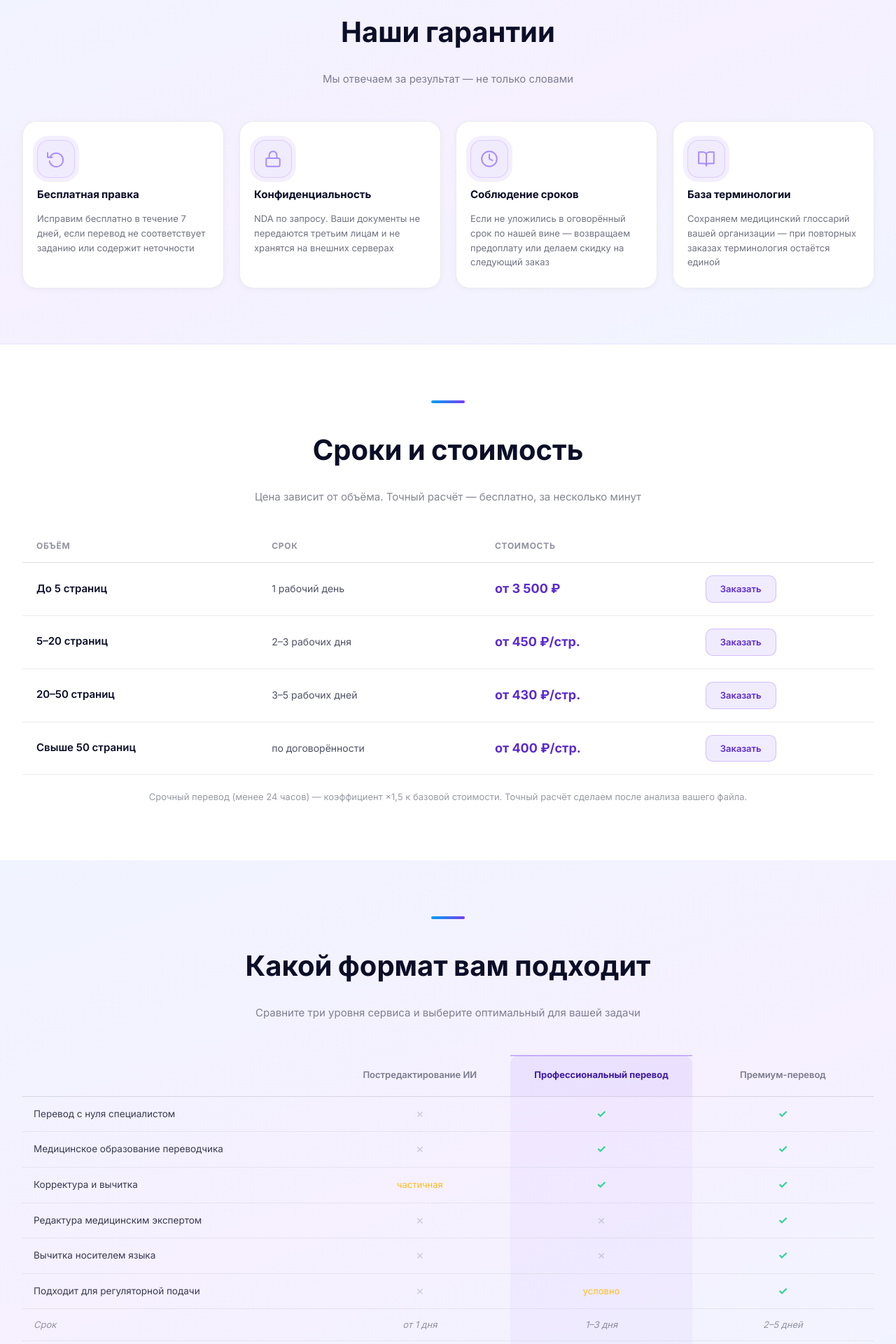
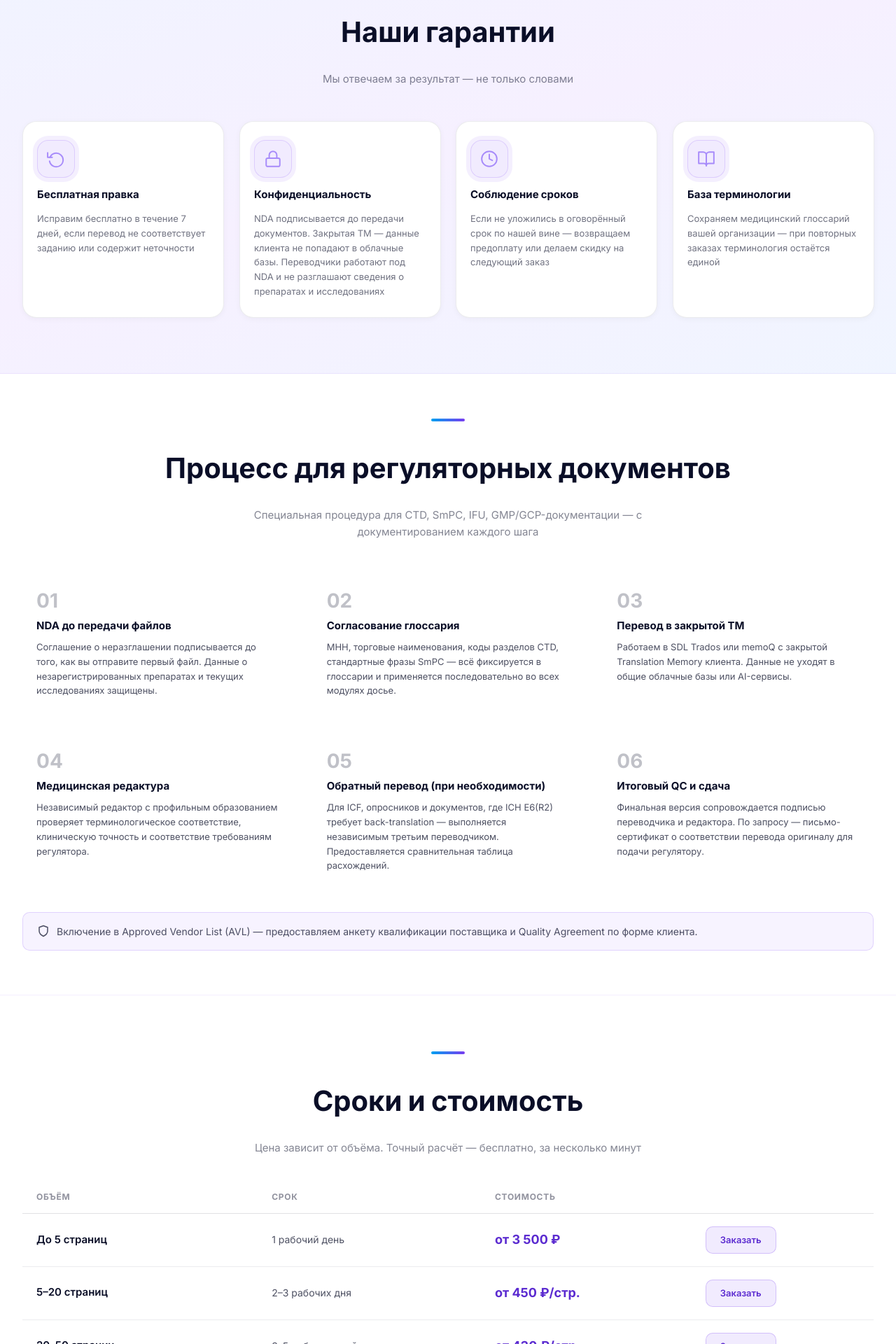
Before and after one commit to alefcom1/Moscowtrans, a PHP site: page /prototype/meditsinskiy-perevod.html in a window 1280 px wide. Shown: the part 4580-6500 px from the top of the page at 70% size. Run offline with PHP 8.4, Linux system fonts and the light colour scheme; some libraries are stand-ins or nearby versions.

Commit message:
meditsinskiy-perevod.html: RA/QA/Compliance perspective improvements
- Comparison table: remove AI post-editing column (unacceptable for regulatory docs)
  Add back-translation row, ICH/GCP row, AVL qualifier row; 2-column professional vs premium
- NDA: "по запросу" → "подписывается до передачи документов" with closed TM note
- Pricing table: 4× href="#" → href="#calc-section"
- New "Регуляторный процесс" section (6 steps: NDA → глоссарий → закрытая TM → редактура → back-translation → QC+сертификат) + AVL note
- Reviews: replace B2C "пациент за рубеж" review with RA review (CTD для ЕАЭС, замечаний от регулятора не было)
- FAQ: +4 items — back-translation/ICH E6, AVL/vendor qualification, data protection for undisclosed compounds, multilingual EAEU/EU packages
- meta description: pharma/CRO B2B focus instead of "медкарты" B2C lead
- CSS: .reg-steps, .reg-step, .rs-num, .reg-vendor-note, .cmp-ai-note

https://claude.ai/code/session_012FGJbaD6XeFPP9ekSLyuXH

```diff
--- a/prototype/css/styles.css
+++ b/prototype/css/styles.css
@@ -2386,3 +2386,66 @@ body.js-loaded .anim-fade.is-visible {
   .fl-grid { grid-template-columns: 1fr; }
   .fl-divider { width: 100%; height: 1px; margin: 28px 0; }
 }
+
+/* ══ Regulatory process section ════════════════════════════════════ */
+.sec-reg-process { padding: 64px 0; }
+.reg-steps {
+  display: grid;
+  grid-template-columns: repeat(3, 1fr);
+  gap: 28px;
+  margin-top: 40px;
+}
+.reg-step {
+  padding: 24px 20px;
+  border: 1px solid var(--border);
+  border-radius: 14px;
+  background: var(--surface);
+  position: relative;
+}
+.rs-num {
+  font-size: 28px;
+  font-weight: 800;
+  color: var(--accent);
+  opacity: .25;
+  line-height: 1;
+  margin-bottom: 10px;
+  font-family: var(--font-head);
+}
+.reg-step h3 {
+  font-size: 15px;
+  font-weight: 700;
+  margin: 0 0 8px;
+}
+.reg-step p {
+  font-size: 13px;
+  color: var(--text-secondary);
+  line-height: 1.6;
+  margin: 0;
+}
+.reg-vendor-note {
+  display: flex;
+  align-items: flex-start;
+  gap: 10px;
+  margin-top: 32px;
+  padding: 16px 20px;
+  background: rgba(120,60,240,.06);
+  border: 1px solid rgba(120,60,240,.18);
+  border-radius: 10px;
+  font-size: 14px;
+  color: var(--text-secondary);
+  line-height: 1.5;
+}
+.reg-vendor-note svg { flex-shrink: 0; color: var(--accent); margin-top: 1px; }
+@media (max-width: 900px) {
+  .reg-steps { grid-template-columns: 1fr 1fr; }
+}
+@media (max-width: 600px) {
+  .reg-steps { grid-template-columns: 1fr; }
+}
+
+/* ══ cmp-ai-note ═════════════════════════════════════════════════== */
+.cmp-ai-note {
+  font-size: 12px;
+  color: var(--text-muted);
+  line-height: 1.4;
+}
--- a/prototype/meditsinskiy-perevod.html
+++ b/prototype/meditsinskiy-perevod.html
@@ -4,7 +4,7 @@
   <meta charset="UTF-8">
   <meta name="viewport" content="width=device-width, initial-scale=1.0">
   <title>Медицинский перевод в Москве — документы, инструкции, исследования | Ремарка</title>
-  <meta name="description" content="Медицинский перевод в Москве: медкарты, инструкции к препаратам, протоколы клинических исследований. Переводчики с медицинским образованием. Конфиденциально.">
+  <meta name="description" content="Медицинский перевод в Москве для фармацевтических компаний и CRO: регуляторные досье CTD, SmPC, протоколы GCP, IFU медустройств. Переводчики-фармацевты. NDA до передачи файлов.">
   <link rel="canonical" href="https://moscowtrans.ru/meditsinskiy-perevod/">
   <link rel="icon" type="image/x-icon" href="assets/favicon.ico">
   <link rel="preconnect" href="https://fonts.googleapis.com">
@@ -543,7 +543,7 @@
             <svg width="26" height="26" viewBox="0 0 24 24" fill="none" stroke="currentColor" stroke-width="1.8" stroke-linecap="round" stroke-linejoin="round"><rect x="3" y="11" width="18" height="11" rx="2" ry="2"/><path d="M7 11V7a5 5 0 0 1 10 0v4"/></svg>
           </div>
           <h3>Конфиденциальность</h3>
-          <p>NDA по запросу. Ваши документы не передаются третьим лицам и не хранятся на внешних серверах</p>
+          <p>NDA подписывается до передачи документов. Закрытая TM — данные клиента не попадают в облачные базы. Переводчики работают под NDA и не разглашают сведения о препаратах и исследованиях</p>
         </div>
         <div class="guarantee-card">
           <div class="guarantee-icon">
@@ -559,6 +559,52 @@
           <h3>База терминологии</h3>
           <p>Сохраняем медицинский глоссарий вашей организации — при повторных заказах терминология остаётся единой</p>
         </div>
+      </div>
+    </div>
+  </section>
+
+  <!-- ════════ РЕГУЛЯТОРНЫЙ ПРОЦЕСС ════════ -->
+  <section class="sec sec--alt sec-reg-process">
+    <div class="container">
+      <div class="sec-head sec-head--center">
+        <h2 class="sec-title">Процесс для регуляторных документов</h2>
+        <p class="sec-sub">Специальная процедура для CTD, SmPC, IFU, GMP/GCP-документации — с документированием каждого шага</p>
+      </div>
+      <div class="reg-steps">
+        <div class="reg-step">
+          <div class="rs-num">01</div>
+          <h3>NDA до передачи файлов</h3>
+          <p>Соглашение о неразглашении подписывается до того, как вы отправите первый файл. Данные о незарегистрированных препаратах и текущих исследованиях защищены.</p>
+        </div>
+        <div class="reg-step">
+          <div class="rs-num">02</div>
+          <h3>Согласование глоссария</h3>
+          <p>МНН, торговые наименования, коды разделов CTD, стандартные фразы SmPC — всё фиксируется в глоссарии и применяется последовательно во всех модулях досье.</p>
+        </div>
+        <div class="reg-step">
+          <div class="rs-num">03</div>
+          <h3>Перевод в закрытой TM</h3>
+          <p>Работаем в SDL Trados или memoQ с закрытой Translation Memory клиента. Данные не уходят в общие облачные базы или AI-сервисы.</p>
+        </div>
+        <div class="reg-step">
+          <div class="rs-num">04</div>
+          <h3>Медицинская редактура</h3>
+          <p>Независимый редактор с профильным образованием проверяет терминологическое соответствие, клиническую точность и соответствие требованиям регулятора.</p>
+        </div>
+        <div class="reg-step">
+          <div class="rs-num">05</div>
+          <h3>Обратный перевод (при необходимости)</h3>
+          <p>Для ICF, опросников и документов, где ICH E6(R2) требует back-translation — выполняется независимым третьим переводчиком. Предоставляется сравнительная таблица расхождений.</p>
+        </div>
+        <div class="reg-step">
+          <div class="rs-num">06</div>
+          <h3>Итоговый QC и сдача</h3>
+          <p>Финальная версия сопровождается подписью переводчика и редактора. По запросу — письмо-сертификат о соответствии перевода оригиналу для подачи регулятору.</p>
+        </div>
+      </div>
+      <div class="reg-vendor-note">
+        <svg width="18" height="18" viewBox="0 0 24 24" fill="none" stroke="currentColor" stroke-width="2" stroke-linecap="round" stroke-linejoin="round"><path d="M12 22s8-4 8-10V5l-8-3-8 3v7c0 6 8 10 8 10z"/></svg>
+        <span>Включение в Approved Vendor List (AVL) — предоставляем анкету квалификации поставщика и Quality Agreement по форме клиента.</span>
       </div>
     </div>
   </section>
@@ -585,25 +631,25 @@
               <td><strong>До 5 страниц</strong></td>
               <td>1 рабочий день</td>
               <td class="vol-price">от 3 500 ₽</td>
-              <td><a href="#" class="vol-btn">Заказать</a></td>
+              <td><a href="#calc-section" class="vol-btn">Заказать</a></td>
             </tr>
             <tr>
               <td><strong>5–20 страниц</strong></td>
               <td>2–3 рабочих дня</td>
               <td class="vol-price">от 450 ₽/стр.</td>
-              <td><a href="#" class="vol-btn">Заказать</a></td>
+              <td><a href="#calc-section" class="vol-btn">Заказать</a></td>
             </tr>
             <tr>
               <td><strong>20–50 страниц</strong></td>
               <td>3–5 рабочих дней</td>
               <td class="vol-price">от 430 ₽/стр.</td>
-              <td><a href="#" class="vol-btn">Заказать</a></td>
+              <td><a href="#calc-section" class="vol-btn">Заказать</a></td>
             </tr>
             <tr>
               <td><strong>Свыше 50 страниц</strong></td>
               <td>по договорённости</td>
               <td class="vol-price">от 400 ₽/стр.</td>
-              <td><a href="#" class="vol-btn">Заказать</a></td>
+              <td><a href="#calc-section" class="vol-btn">Заказать</a></td>
             </tr>
           </tbody>
         </table>
@@ -617,34 +663,34 @@
     <div class="container">
       <div class="sec-head sec-head--center">
         <h2 class="sec-title">Какой формат вам подходит</h2>
-        <p class="sec-sub">Сравните три уровня сервиса и выберите оптимальный для вашей задачи</p>
+        <p class="sec-sub">Для регуляторных документов — только профессиональный перевод с медицинской редактурой</p>
       </div>
       <div class="cmp-table-wrap">
         <table class="cmp-table">
           <thead>
             <tr>
               <th></th>
-              <th>Постредактирование ИИ</th>
               <th class="cmp-featured">Профессиональный перевод</th>
               <th>Премиум-перевод</th>
             </tr>
           </thead>
           <tbody>
-            <tr><td>Перевод с нуля специалистом</td><td class="cmp-no">✗</td><td class="cmp-yes cmp-featured">✓</td><td class="cmp-yes">✓</td></tr>
-            <tr><td>Медицинское образование переводчика</td><td class="cmp-no">✗</td><td class="cmp-yes cmp-featured">✓</td><td class="cmp-yes">✓</td></tr>
-            <tr><td>Корректура и вычитка</td><td class="cmp-part">частичная</td><td class="cmp-yes cmp-featured">✓</td><td class="cmp-yes">✓</td></tr>
-            <tr><td>Редактура медицинским экспертом</td><td class="cmp-no">✗</td><td class="cmp-no cmp-featured">✗</td><td class="cmp-yes">✓</td></tr>
-            <tr><td>Вычитка носителем языка</td><td class="cmp-no">✗</td><td class="cmp-no cmp-featured">✗</td><td class="cmp-yes">✓</td></tr>
-            <tr><td>Подходит для регуляторной подачи</td><td class="cmp-no">✗</td><td class="cmp-part cmp-featured">условно</td><td class="cmp-yes">✓</td></tr>
-            <tr class="cmp-meta"><td>Срок</td><td>от 1 дня</td><td class="cmp-featured">1–3 дня</td><td>2–5 дней</td></tr>
-            <tr class="cmp-meta cmp-price-row"><td>Стоимость</td><td>от 200 ₽/стр.</td><td class="cmp-featured">от 450 ₽/стр.</td><td>от 750 ₽/стр.</td></tr>
+            <tr><td>Перевод специалистом с медицинским/фарм. образованием</td><td class="cmp-yes cmp-featured">✓</td><td class="cmp-yes">✓</td></tr>
+            <tr><td>Медицинская редактура (двойная проверка)</td><td class="cmp-yes cmp-featured">✓</td><td class="cmp-yes">✓</td></tr>
+            <tr><td>Соответствие терминологии ICH / GCP / GMP</td><td class="cmp-yes cmp-featured">✓</td><td class="cmp-yes">✓</td></tr>
+            <tr><td>Корпоративный глоссарий и Translation Memory</td><td class="cmp-yes cmp-featured">✓</td><td class="cmp-yes">✓</td></tr>
+            <tr><td>Независимый эксперт-рецензент (третья проверка)</td><td class="cmp-no cmp-featured">✗</td><td class="cmp-yes">✓</td></tr>
+            <tr><td>Вычитка носителем целевого языка</td><td class="cmp-no cmp-featured">✗</td><td class="cmp-yes">✓</td></tr>
+            <tr><td>Обратный перевод (back-translation, GCP ICF)</td><td class="cmp-part cmp-featured">по запросу</td><td class="cmp-yes">✓ включён</td></tr>
+            <tr><td>Подходит для регуляторной подачи (CTD, MAA, NDA)</td><td class="cmp-part cmp-featured">условно</td><td class="cmp-yes">✓</td></tr>
+            <tr class="cmp-meta"><td>Срок</td><td class="cmp-featured">2–4 дня</td><td>3–7 дней</td></tr>
+            <tr class="cmp-meta cmp-price-row"><td>Стоимость</td><td class="cmp-featured">от 450 ₽/стр.</td><td>от 750 ₽/стр.</td></tr>
           </tbody>
           <tfoot>
             <tr>
-              <td></td>
-              <td><a href="#" class="price-btn price-btn--outline">Выбрать</a></td>
-              <td class="cmp-featured"><a href="#" class="price-btn price-btn--primary">Выбрать</a></td>
-              <td><a href="#" class="price-btn price-btn--outline">Выбрать</a></td>
+              <td><span class="cmp-ai-note">* МТ/ИИ-постредактирование неприменимо для медицинской и регуляторной документации</span></td>
+              <td class="cmp-featured"><a href="#calc-section" class="price-btn price-btn--primary">Выбрать</a></td>
+              <td><a href="#calc-section" class="price-btn price-btn--outline">Выбрать</a></td>
             </tr>
           </tfoot>
         </table>
@@ -796,12 +842,12 @@
         </div>
         <div class="review-card">
           <div class="review-card-top">
-            <div class="review-avatar">А</div>
-            <div class="review-meta"><div class="review-name">Андрей Климов</div><div class="review-src">Google · август 2024</div></div>
+            <div class="review-avatar">Е</div>
+            <div class="review-meta"><div class="review-name">Елена Захарова</div><div class="review-src">Google · сентябрь 2024</div></div>
           </div>
           <div class="review-stars"><svg width="15" height="15" viewBox="0 0 24 24" fill="#f5a623" stroke="none"><polygon points="12 2 15.09 8.26 22 9.27 17 14.14 18.18 21.02 12 17.77 5.82 21.02 7 14.14 2 9.27 8.91 8.26 12 2"/></svg><svg width="15" height="15" viewBox="0 0 24 24" fill="#f5a623" stroke="none"><polygon points="12 2 15.09 8.26 22 9.27 17 14.14 18.18 21.02 12 17.77 5.82 21.02 7 14.14 2 9.27 8.91 8.26 12 2"/></svg><svg width="15" height="15" viewBox="0 0 24 24" fill="#f5a623" stroke="none"><polygon points="12 2 15.09 8.26 22 9.27 17 14.14 18.18 21.02 12 17.77 5.82 21.02 7 14.14 2 9.27 8.91 8.26 12 2"/></svg><svg width="15" height="15" viewBox="0 0 24 24" fill="#f5a623" stroke="none"><polygon points="12 2 15.09 8.26 22 9.27 17 14.14 18.18 21.02 12 17.77 5.82 21.02 7 14.14 2 9.27 8.91 8.26 12 2"/></svg><svg width="15" height="15" viewBox="0 0 24 24" fill="#f5a623" stroke="none"><polygon points="12 2 15.09 8.26 22 9.27 17 14.14 18.18 21.02 12 17.77 5.82 21.02 7 14.14 2 9.27 8.91 8.26 12 2"/></svg></div>
-          <p class="review-text">Направлял пациента на лечение за рубеж, потребовался перевод полной истории болезни. Сделали быстро, все диагнозы по МКБ-10 переведены корректно. Клиника за границей замечаний не имела.</p>
-          <p class="review-author-role" style="font-size:12px;color:var(--text-muted);margin-top:6px">Терапевт, медцентр «Здоровье+»</p>
+          <p class="review-text">Переводили регуляторное досье CTD для регистрации в ЕАЭС — больше 300 страниц в нескольких модулях. Терминология согласована с нашим глоссарием, единство МНН и торговых наименований сохранено. Замечаний от регулятора по переводу не было.</p>
+          <p class="review-author-role" style="font-size:12px;color:var(--text-muted);margin-top:6px">Руководитель отдела регуляторных вопросов, «МедТехГрупп»</p>
         </div>
         <div class="review-card">
           <div class="review-card-top">
@@ -864,6 +910,34 @@
           <summary class="faq-summary">Где заказать медицинский перевод в Москве срочно?</summary>
           <div class="faq-body">
             <p>Бюро переводов «Ремарка» принимает заявки онлайн круглосуточно. Медицинский перевод в Москве срочно: до 5 страниц — за 1 рабочий день. Напишите Ольге в чат — ответим за 5 минут.</p>
+          </div>
+        </details>
+
+        <details class="faq-item">
+          <summary class="faq-summary">Выполняете ли вы обратный перевод (back-translation) для ICF и GCP-документов?</summary>
+          <div class="faq-body">
+            <p>Да. Обратный перевод выполняется независимым третьим переводчиком, не видевшим оригинала. По итогам предоставляем сравнительную таблицу расхождений (reconciliation table) по форме, принятой в вашей компании. Это соответствует требованиям ICH E6(R2) для переводов ICF и QoL-опросников.</p>
+          </div>
+        </details>
+
+        <details class="faq-item">
+          <summary class="faq-summary">Можем ли мы включить вас в наш Approved Vendor List (AVL)?</summary>
+          <div class="faq-body">
+            <p>Да. Предоставляем заполненную анкету квалификации поставщика услуг перевода, документацию по процессам обеспечения качества и подписываем Quality Agreement по форме вашей компании. Уточните детали в чате — вышлем пакет документов в течение рабочего дня.</p>
+          </div>
+        </details>
+
+        <details class="faq-item">
+          <summary class="faq-summary">Как вы защищаете данные о незарегистрированных препаратах?</summary>
+          <div class="faq-body">
+            <p>NDA подписывается до передачи первого файла. Перевод выполняется в закрытой Translation Memory клиента — данные не загружаются в публичные облачные CAT-сервисы и не используются в AI-обучении. Переводчики и редакторы индивидуально подписывают соглашение о конфиденциальности по вашим условиям.</p>
+          </div>
+        </details>
+
+        <details class="faq-item">
+          <summary class="faq-summary">Переводите ли многоязычные пакеты для регистрации в ЕАЭС и ЕС?</summary>
+          <div class="faq-body">
+            <p>Да. Для регистрации в ЕАЭС работаем на русский, казахский, белорусский, армянский и кыргызский языки — с единым глоссарием. Для европейской регистрации (MAA/EMA) — на все 24 официальных языка ЕС при параллельном переводе нескольких языковых пар. Координацию многоязычного проекта берём на себя.</p>
           </div>
         </details>
 
```
